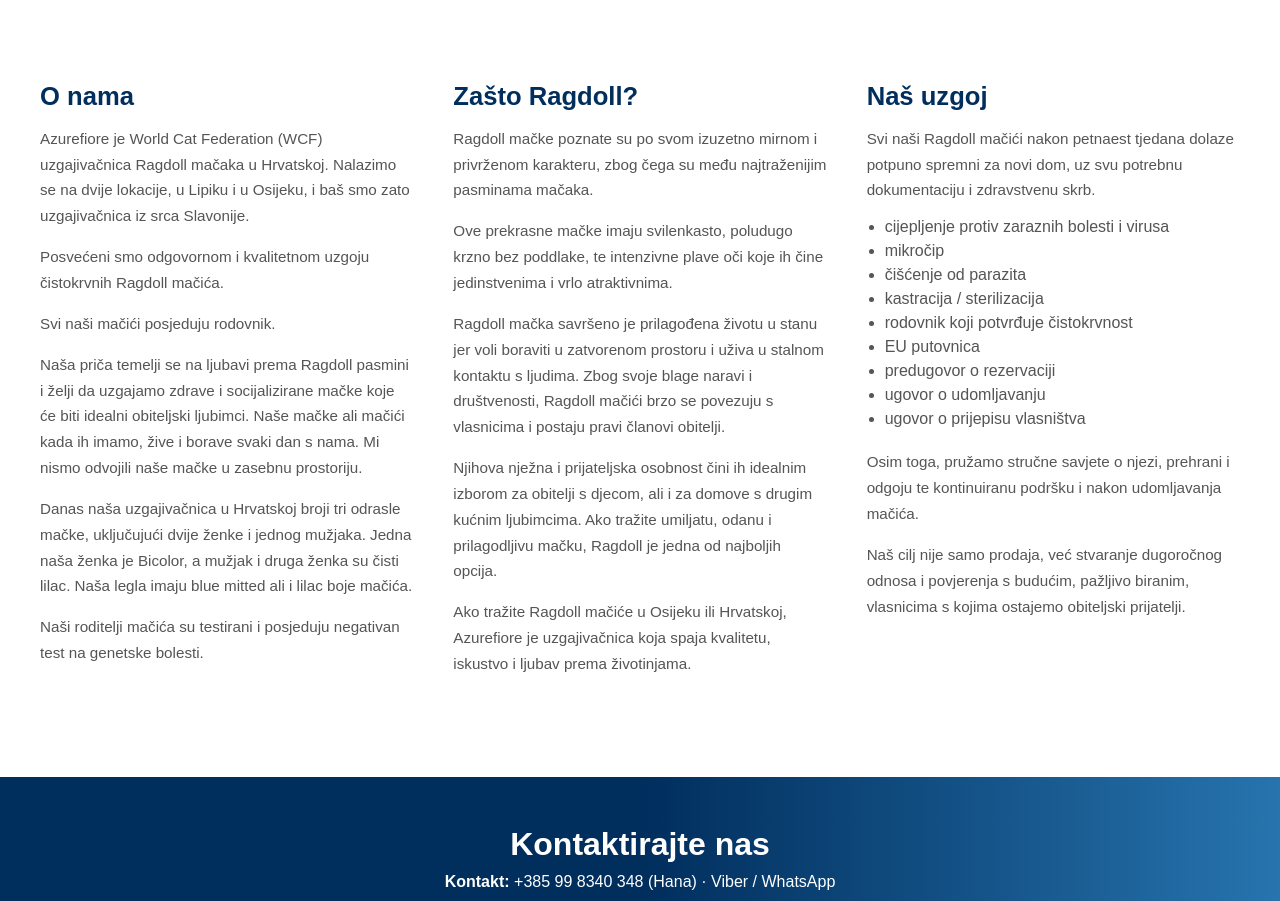
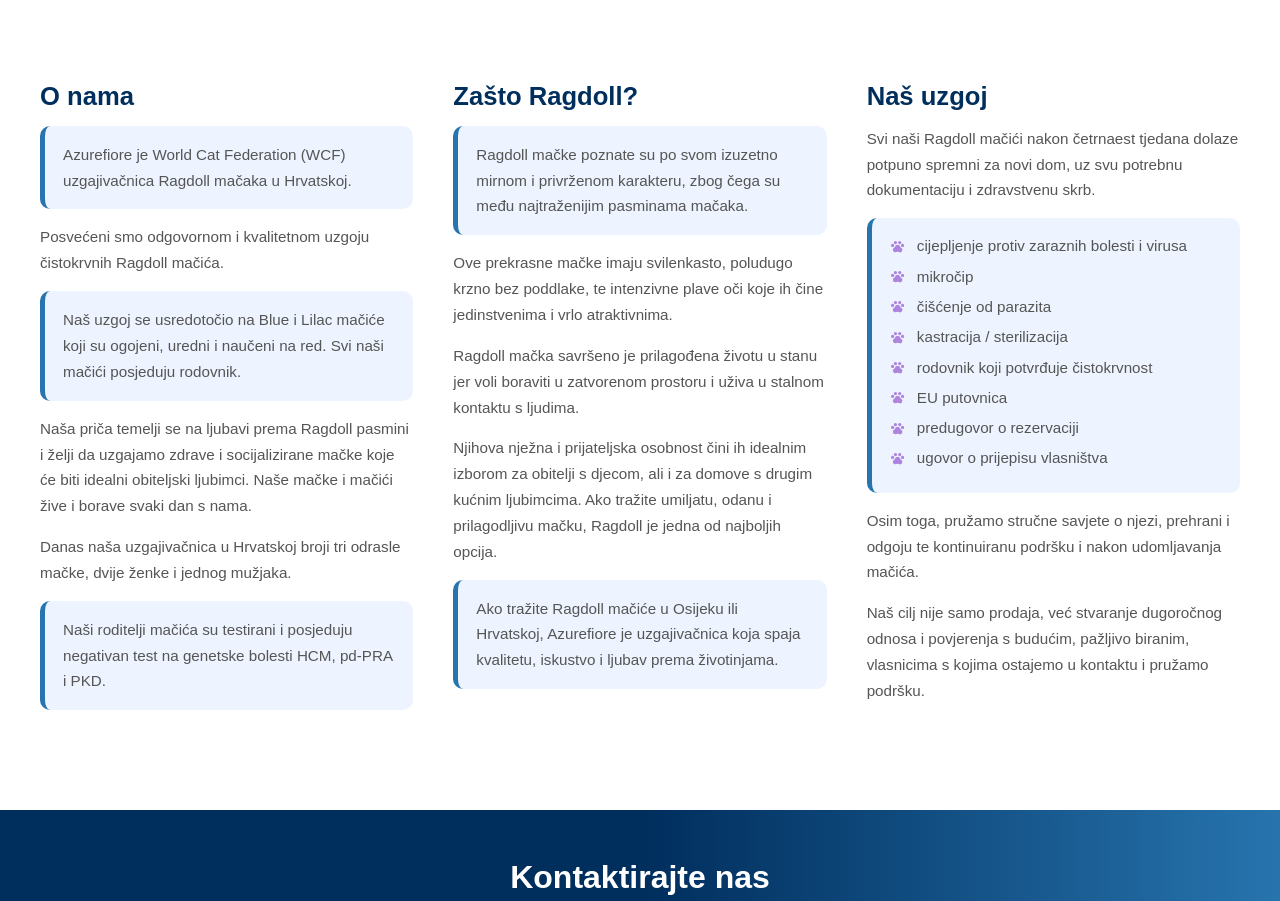
Before and after one commit to RobertMarkovic710/Azurefiore, a React (Vite) app: page / in a window 1280 px wide. Shown: the part 3500-4401 px from the top of the page. Built offline with nearby package versions, Linux system fonts and the light colour scheme; a web font is replaced by a local one.

Commit message:
about section UI changed

```diff
--- a/src/pageComponents/about/About.css
+++ b/src/pageComponents/about/About.css
@@ -29,6 +29,52 @@
     font-size: 0.95rem;
 }
 
+.custom-list {
+    list-style: none;
+    padding-left: 0;
+}
+
+.custom-list li {
+    display: flex;
+    align-items: center;
+    gap: 12px;
+    margin-bottom: 8px;
+}
+
+.custom-list li svg {
+    color: #934fcfae;
+}
+
+.highlight-box {
+    padding: 16px 18px;
+    border-radius: 10px;
+    font-size: 0.95rem;
+    line-height: 1.6;
+    transition: transform 0.25s ease, box-shadow 0.25s ease;
+}
+
+.highlight-box:hover {
+    transform: translateY(-4px);
+}
+
+.highlight-left {
+    background: #edf4ff;
+    border-left: 5px solid #2774ae;
+    color: #002e5d;
+}
+
+.highlight-middle {
+    background: #edf4ff;
+    border-left: 5px solid #2774ae;
+    color: #3f3a8a;
+}
+
+.highlight-right {
+    background: #edf4ff;
+    border-left: 5px solid #2774ae;
+    color: #004e64;
+}
+
 .about-column ul {
     padding-left: 18px;
     color: #555;
--- a/src/pageComponents/about/About.jsx
+++ b/src/pageComponents/about/About.jsx
@@ -1,4 +1,5 @@
 import "./About.css";
+import { PiPawPrintFill } from "react-icons/pi";
 
 export default function About() {
   return (
@@ -8,43 +9,43 @@
         <div className="about-column">
           <h2>O nama</h2>
 
-          <p>
-            Azurefiore je World Cat Federation (WCF) uzgajivačnica Ragdoll mačaka u
-            Hrvatskoj. Nalazimo se na dvije lokacije, u Lipiku i u Osijeku, i baš smo zato uzgajivačnica
-            iz srca Slavonije.
+          <p className="highlight-box highlight-left">
+            Azurefiore je <span className="highlight-text">World Cat Federation (WCF) </span>
+            uzgajivačnica Ragdoll mačaka u Hrvatskoj.
           </p>
 
           <p>
-             Posvećeni smo odgovornom i kvalitetnom uzgoju
+            Posvećeni smo odgovornom i kvalitetnom uzgoju
             čistokrvnih Ragdoll mačića.
           </p>
 
-          <p>
+          <p className="highlight-box highlight-left">
+            Naš uzgoj se usredotočio na Blue i Lilac mačiće koji su ogojeni, uredni i naučeni na red.
             Svi naši mačići posjeduju rodovnik.
           </p>
 
           <p>
             Naša priča temelji se na ljubavi prema Ragdoll pasmini i želji da
             uzgajamo zdrave i socijalizirane mačke koje će biti idealni
-            obiteljski ljubimci. Naše mačke ali mačići kada ih imamo, žive i borave
-            svaki dan s nama. Mi nismo odvojili naše mačke u zasebnu prostoriju.
+            obiteljski ljubimci.
+            Naše mačke i mačići žive i borave svaki dan s nama.
           </p>
 
           <p>
-            Danas naša uzgajivačnica u Hrvatskoj broji tri odrasle mačke, uključujući
-            dvije ženke i jednog mužjaka. Jedna naša ženka je Bicolor, a mužjak i druga ženka su čisti lilac. Naša
-            legla imaju blue mitted ali i lilac boje mačića.
+            Danas naša uzgajivačnica u Hrvatskoj broji tri odrasle mačke,
+            dvije ženke i jednog mužjaka.
           </p>
 
-          <p>
-            Naši roditelji mačića su testirani i posjeduju negativan test na genetske bolesti.
+          <p className="highlight-box highlight-left">
+            Naši roditelji mačića su testirani i posjeduju negativan test na genetske bolesti HCM,
+            pd-PRA i PKD.
           </p>
         </div>
 
         <div className="about-column">
           <h2>Zašto Ragdoll?</h2>
 
-          <p>
+          <p className="highlight-box highlight-middle">
             Ragdoll mačke poznate su po svom izuzetno mirnom i privrženom karakteru, zbog čega su
             među najtraženijim pasminama mačaka.
           </p>
@@ -56,8 +57,7 @@
 
           <p>
             Ragdoll mačka savršeno je prilagođena životu u stanu jer voli boraviti u zatvorenom prostoru
-            i uživa u stalnom kontaktu s ljudima. Zbog svoje blage naravi i društvenosti, Ragdoll
-            mačići brzo se povezuju s vlasnicima i postaju pravi članovi obitelji.
+            i uživa u stalnom kontaktu s ljudima.
           </p>
 
           <p>
@@ -66,7 +66,7 @@
             Ragdoll je jedna od najboljih opcija.
           </p>
 
-          <p>
+          <p className="highlight-box highlight-middle" >
             Ako tražite Ragdoll mačiće u Osijeku ili Hrvatskoj, Azurefiore je
             uzgajivačnica koja spaja kvalitetu, iskustvo i ljubav prema životinjama.
           </p>
@@ -76,20 +76,19 @@
           <h2>Naš uzgoj</h2>
 
           <p>
-            Svi naši Ragdoll mačići nakon petnaest tjedana dolaze potpuno spremni za novi dom, uz svu
+            Svi naši Ragdoll mačići nakon četrnaest tjedana dolaze potpuno spremni za novi dom, uz svu
             potrebnu dokumentaciju i zdravstvenu skrb.
           </p>
 
-          <ul>
-            <li>cijepljenje protiv zaraznih bolesti i virusa</li>
-            <li>mikročip</li>
-            <li>čišćenje od parazita</li>
-            <li>kastracija / sterilizacija</li>
-            <li>rodovnik koji potvrđuje čistokrvnost</li>
-            <li>EU putovnica</li>
-            <li>predugovor o rezervaciji</li>
-            <li>ugovor o udomljavanju</li>
-            <li>ugovor o prijepisu vlasništva</li>
+          <ul className="highlight-box highlight-right custom-list">
+            <li><PiPawPrintFill /> cijepljenje protiv zaraznih bolesti i virusa</li>
+            <li><PiPawPrintFill /> mikročip</li>
+            <li><PiPawPrintFill /> čišćenje od parazita</li>
+            <li><PiPawPrintFill /> kastracija / sterilizacija</li>
+            <li><PiPawPrintFill /> rodovnik koji potvrđuje čistokrvnost</li>
+            <li><PiPawPrintFill /> EU putovnica</li>
+            <li><PiPawPrintFill /> predugovor o rezervaciji</li>
+            <li><PiPawPrintFill /> ugovor o prijepisu vlasništva</li>
           </ul>
 
           <p>
@@ -99,7 +98,7 @@
 
           <p>
             Naš cilj nije samo prodaja, već stvaranje dugoročnog odnosa i
-            povjerenja s budućim, pažljivo biranim, vlasnicima s kojima ostajemo obiteljski prijatelji.
+            povjerenja s budućim, pažljivo biranim, vlasnicima s kojima ostajemo u kontaktu i pružamo podršku.
           </p>
         </div>
 
```
Also changed, not shown: 1 other file (tests, documents, lock files or other folders).
